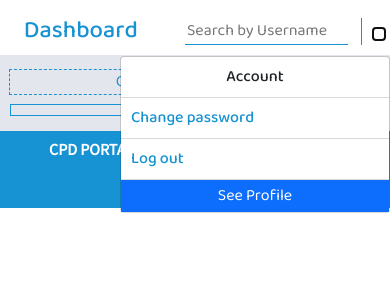
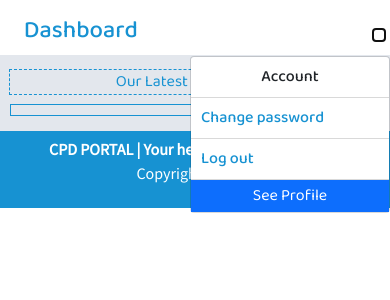
Before and after one commit to faishal882/CPD-Portal, a Django app: page /medical/participants/ in a window 390 px wide, after a click that opens the changed part. Shown: the top 300 px of the page. Run offline with Django 3.2, Linux system fonts and the light colour scheme; the visitor is signed in with stand-in values (Sample User, id 1); data comes from the database, SQL or seed files in the repository.

Commit message:
Initial commit

```diff
--- a/static/css/navbar.css
+++ b/static/css/navbar.css
@@ -76,3 +76,12 @@
     display: inline;
   }
 }
+
+@media (max-width: 550px) {
+  .navbar-search {
+    display: none;
+  }
+  .user-dropdown-menu {
+    width: 200px !important;
+  }
+}
--- a/static/css/participants.css
+++ b/static/css/participants.css
@@ -60,3 +60,11 @@
     justify-items: center;
   }
 }
+
+@media (max-width: 550px) {
+  .participants-content {
+    grid-template-columns: repeat(1, 1fr);
+    grid-gap: 10px;
+    justify-items: center;
+  }
+}
--- a/templates/components/navbar.html
+++ b/templates/components/navbar.html
@@ -38,9 +38,9 @@
         <i class="fas fa-house-user" style="font-size: 1.7rem"></i>
       </button>
       <div
-        class="dropdown-menu dropdown-menu-end"
+        class="dropdown-menu dropdown-menu-end user-dropdown-menu"
         aria-labelledby="dropdownMenuButton"
-        style="width: 270px !important; font-size: 1rem; padding-bottom: 0"
+        style="width: 270px; font-size: 1rem; padding-bottom: 0"
       >
         <span style="text-align: center; display: grid; margin: 0 auto"
           >Account</span
```
Also changed, not shown: static/css/portal.css (+14 -0 lines).
